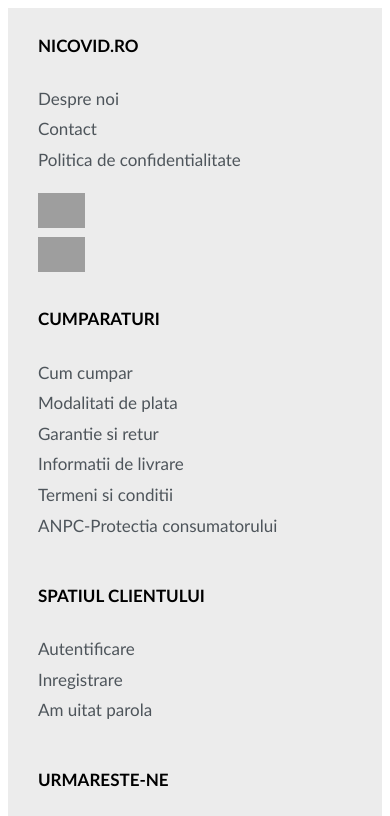
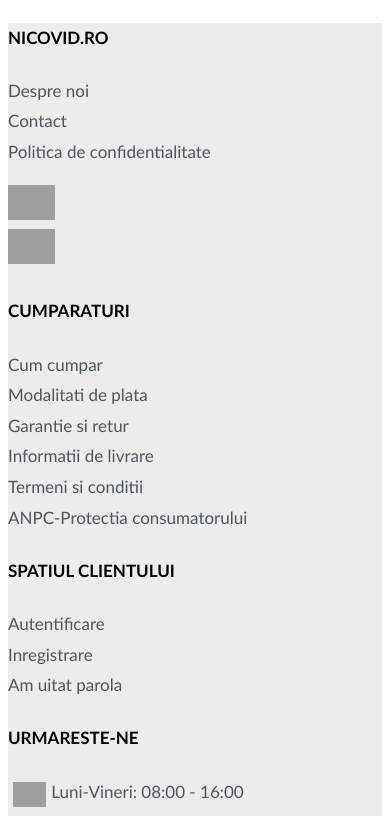
Before and after one commit to MihneaValeanu/Nicovid, a plain HTML site: page index.html in a window 390 px wide. Shown: the top 816 px of the page. Drawn offline with Linux system fonts and the light colour scheme; grey boxes are pictures that could not be loaded.

Commit message:
5th commit
changed from desktop first to mobile first.

```diff
--- a/style.css
+++ b/style.css
@@ -18,10 +18,6 @@
   height: 35px;
 }
 
-.row {
-  display: flex;
-  justify-content: space-evenly;
-}
 ul {
   list-style-type: none;
   padding-left: 0;
@@ -41,13 +37,7 @@
   gap: 6px;
 }
 
-@media only screen and (max-width: 768px) {
-  .row {
-    flex-direction: column;
-    margin-left: 30px;
-  }
-}
-@media only screen and (min-width: 768px) {
+@media only screen and (min-width: 1024px) {
   .horizontal {
     display: flex;
     align-items: center;
```
